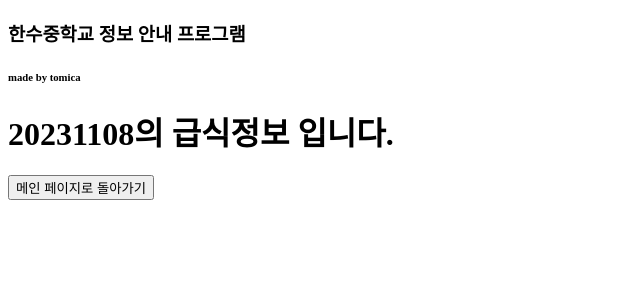
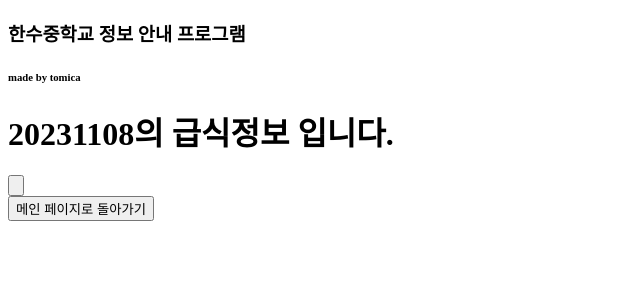
Before and after one commit to tomica09/hansumsinfo, a SvelteKit app: page /foodinfo in a window 1280 px wide. Shown: the top 300 px of the page, without its empty margins (0-640 px from the left). Built offline with nearby package versions, Linux system fonts and the light colour scheme; no server answers.

Commit message:
Update +page.svelte

```diff
--- a/src/routes/foodinfo/+page.svelte
+++ b/src/routes/foodinfo/+page.svelte
@@ -48,6 +48,10 @@
 <p>{INFOMSG}</p>
 {/if}
 
+<form>
+<input type="button">
+</form>
+
 <a href="..">
   <button>메인 페이지로 돌아가기</button>
 </a>
```
